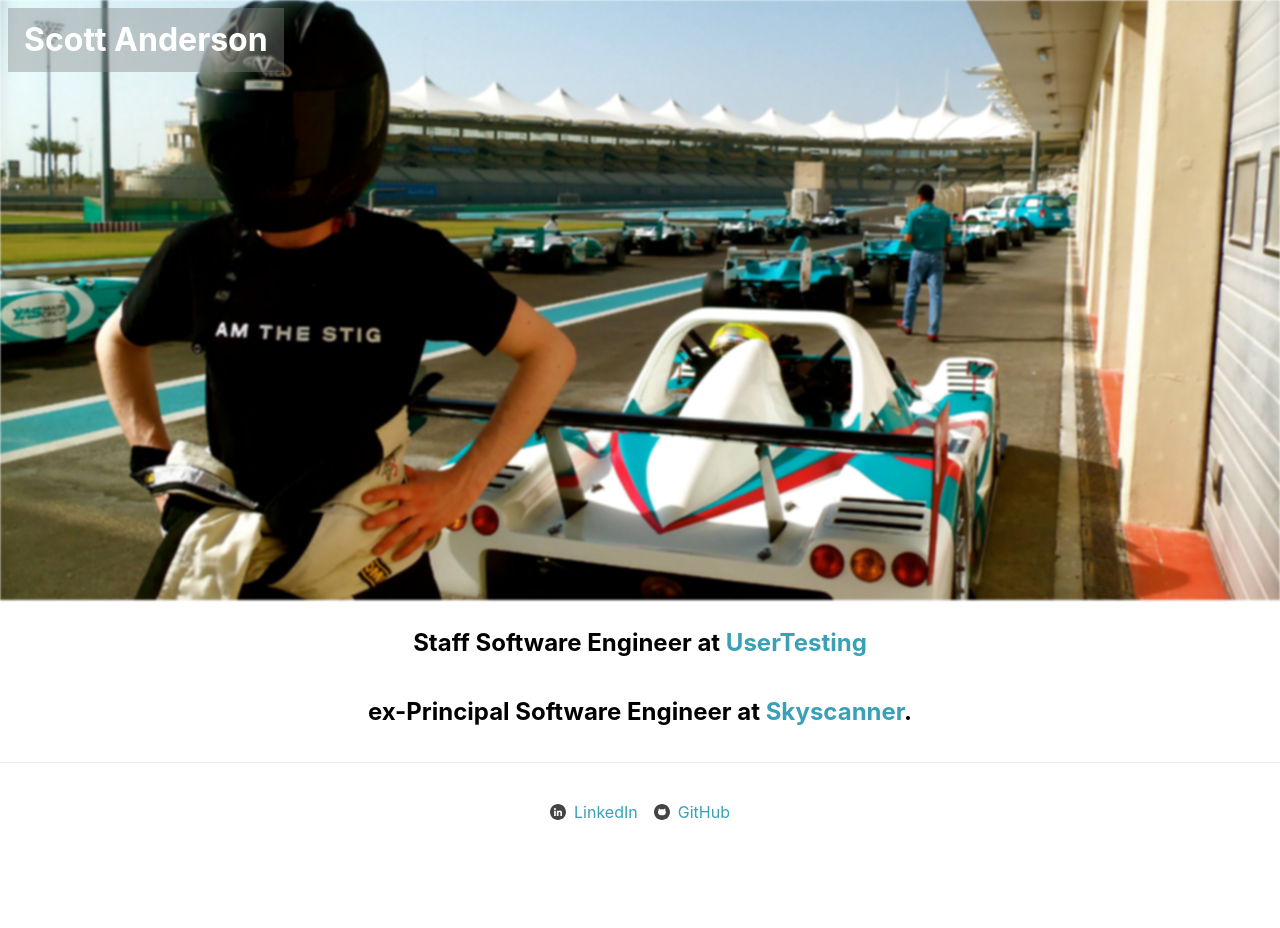
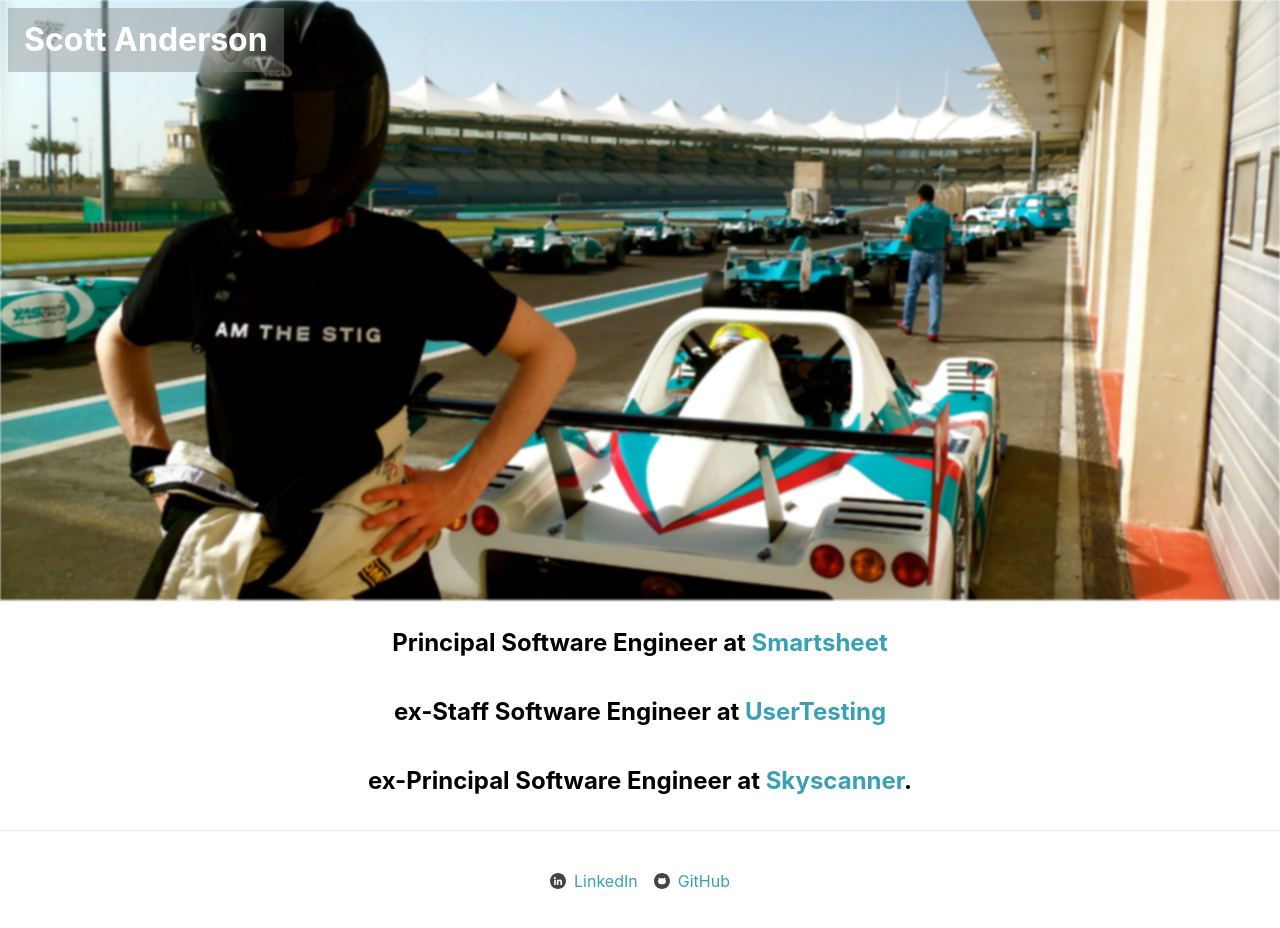
Before and after one commit to scottkenanderson/scottkenanderson.github.io, a Next.js app: page / in a window 1280 px wide. Before the commit the page ends 862 px from the top, so only its background shows below. Built offline with nearby package versions, Linux system fonts and the light colour scheme.

Commit message:
update job (#15)

```diff
--- a/pages/index.js
+++ b/pages/index.js
@@ -15,7 +15,12 @@ const HeroImage = () => (
 const MainContent = () => (
   <main className={styles.main}>
     <h2>
-      Staff Software Engineer at
+      Principal Software Engineer at
+      {' '}
+      <Link href="https://www.smartsheet.com">Smartsheet</Link>
+    </h2>
+    <h2>
+      ex-Staff Software Engineer at
       {' '}
       <Link href="https://www.usertesting.com">UserTesting</Link>
     </h2>
```
